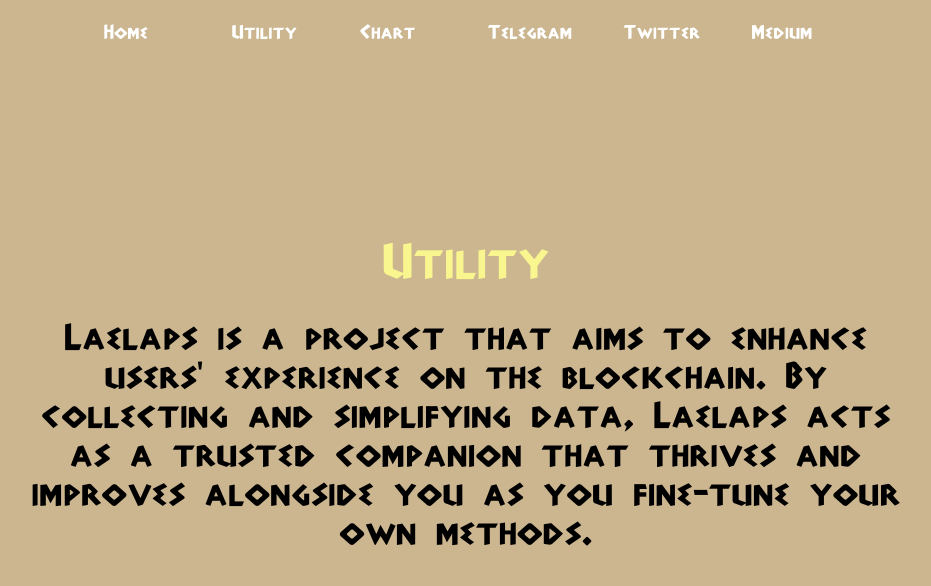
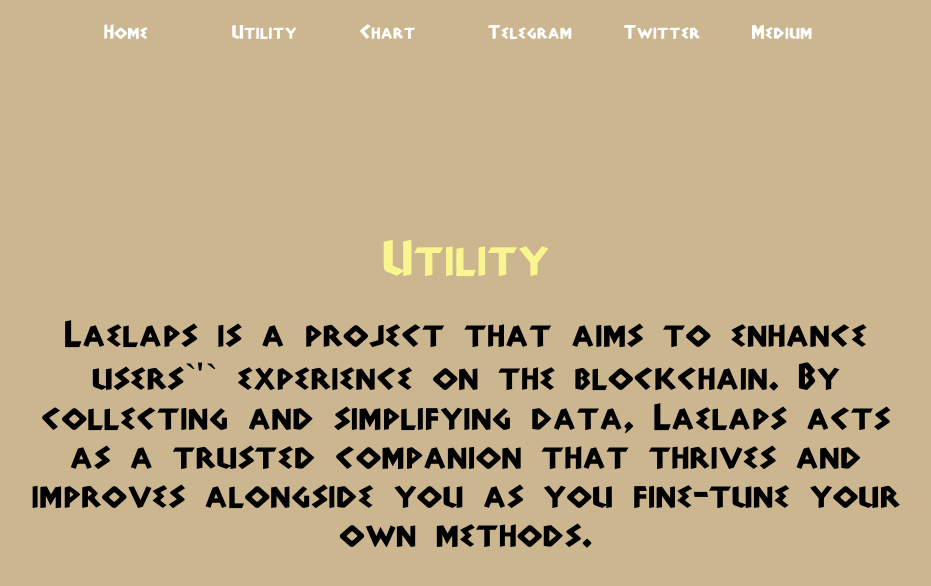
Before and after one commit to oscarthedev15/laelaps, a Next.js app in the folder laelaps/: page /Utility in a window 1280 px wide. Shown: the top 586 px of the page, without its empty margins (174-1105 px from the left). Built offline with nearby package versions, Linux system fonts and the light colour scheme; what @thirdweb-dev/react would draw is missing.

Commit message:
apostrophe issue

```diff
--- a/laelaps/pages/Utility.js
+++ b/laelaps/pages/Utility.js
@@ -6,8 +6,8 @@ export default function Utility() {
       <br />
 
       <div className={styles.textMain}>
-        Laelaps is a project that aims to enhance users' experience on the
-        blockchain. By collecting and simplifying data, Laelaps acts as a
+        Laelaps is a project that aims to enhance users`&apos;` experience on
+        the blockchain. By collecting and simplifying data, Laelaps acts as a
         trusted companion that thrives and improves alongside you as you
         fine-tune your own methods.
       </div>
```
